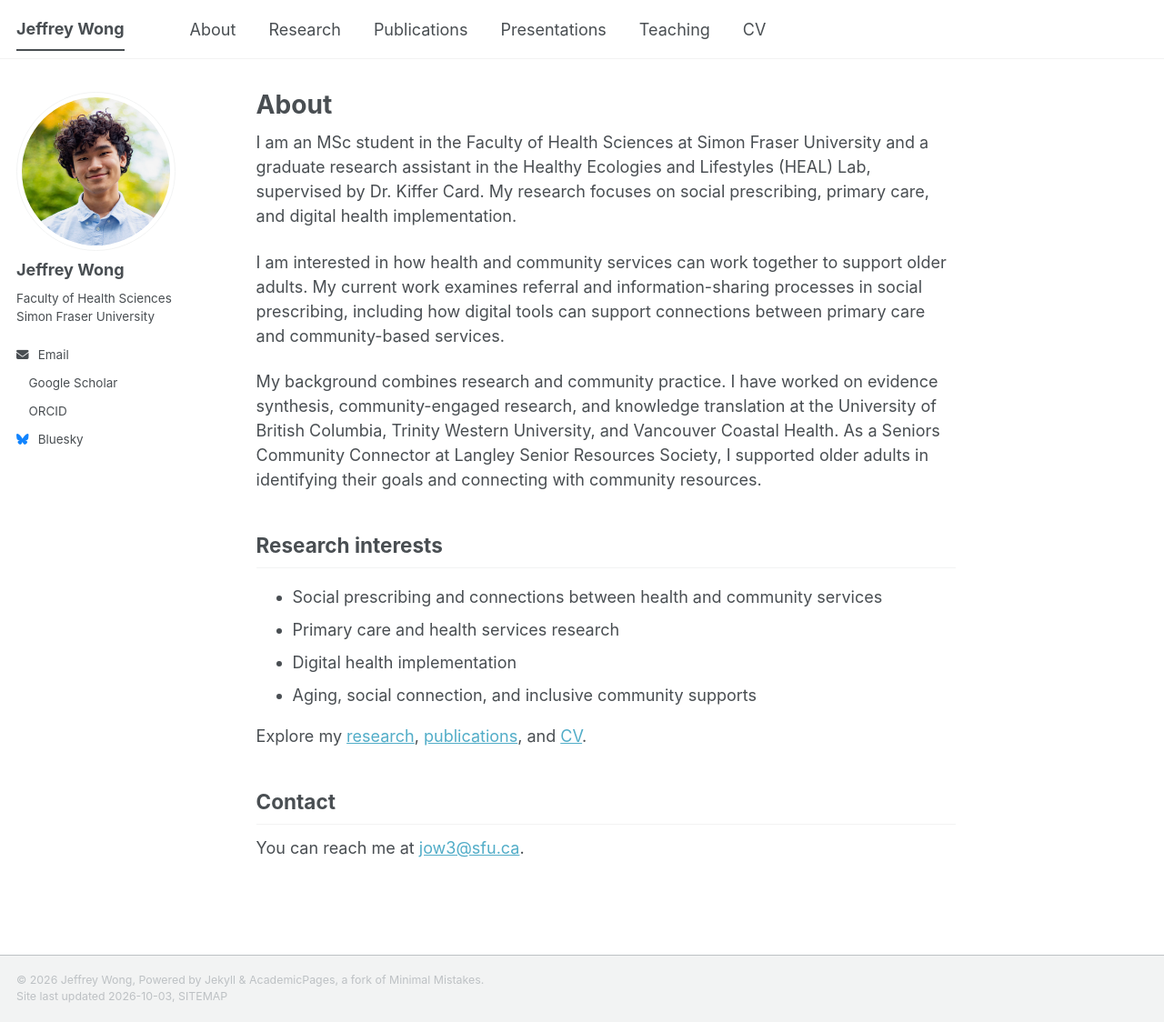
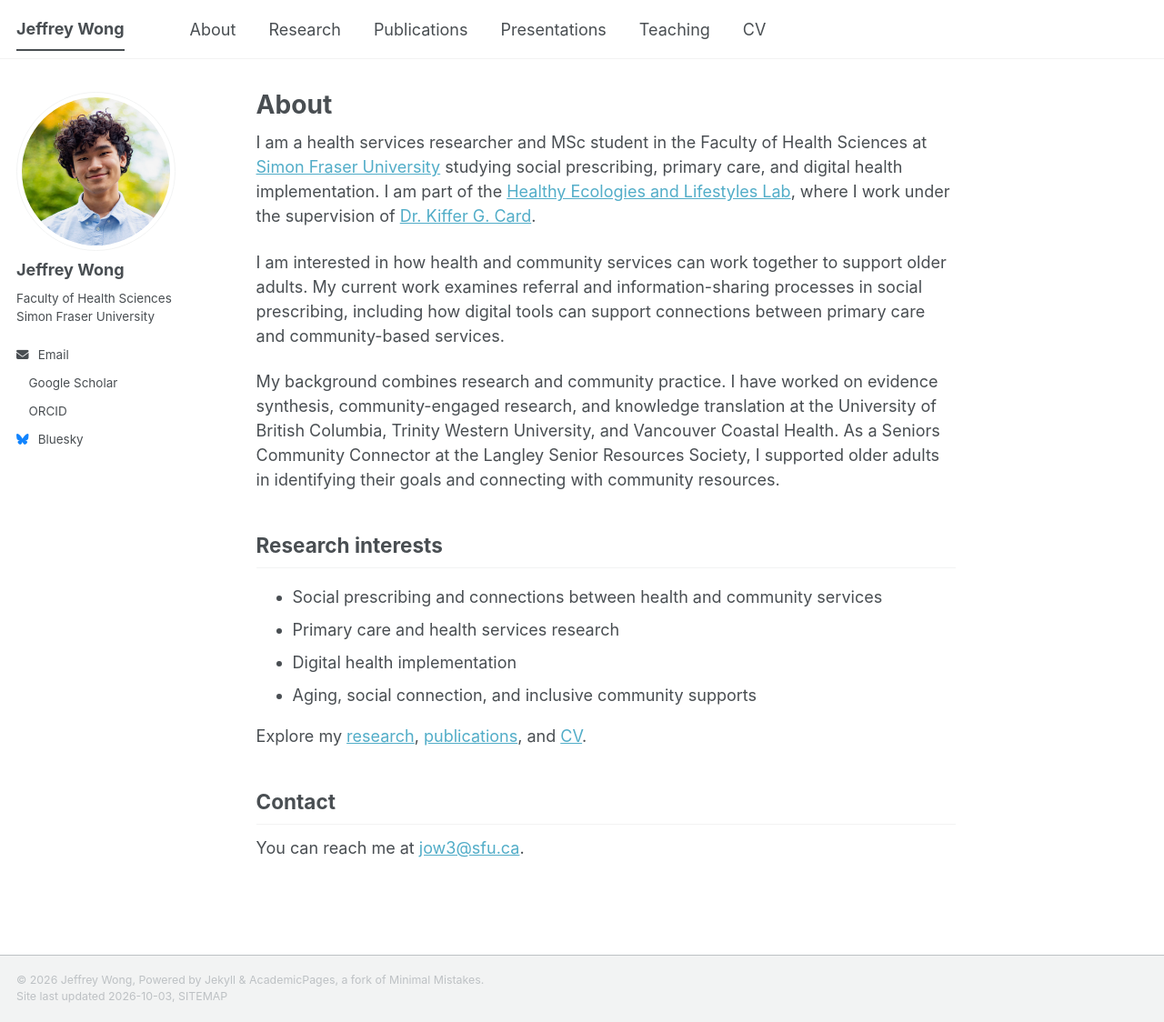
Before and after one commit to itsjeffreywong/itsjeffreywong.github.io, a Jekyll site: the page built from _pages/about.md, in a window 1280 px wide and 1124 px high. Shown: the whole window at 91% size. Built offline with Jekyll 4.4.1, drawn with Linux system fonts in a browser that asks for light colours; a style sheet for code colours, icons or effects is not loaded.

Commit message:
Update about.md

```diff
--- a/_pages/about.md
+++ b/_pages/about.md
@@ -2,17 +2,17 @@
 permalink: /
 title: "About"
 author_profile: true
-description: "Jeffrey Wong is an MSc student at Simon Fraser University studying social prescribing, primary care, and digital health implementation."
+description: "Jeffrey Wong is an MSc student in the Faculty of Health Sciences at Simon Fraser University studying social prescribing, primary care, and digital health implementation."
 redirect_from:
   - /about/
   - /about.html
 ---
 
-I am an MSc student in the Faculty of Health Sciences at Simon Fraser University and a graduate research assistant in the Healthy Ecologies and Lifestyles (HEAL) Lab, supervised by Dr. Kiffer Card. My research focuses on social prescribing, primary care, and digital health implementation.
+I am a health services researcher and MSc student in the Faculty of Health Sciences at [Simon Fraser University](https://sfu.ca) studying social prescribing, primary care, and digital health implementation. I am part of the [Healthy Ecologies and Lifestyles Lab](https://heal-lab.ca), where I work under the supervision of [Dr. Kiffer G. Card](https://sfu.ca/fhs/about/people/profiles/kiffer-card).
 
 I am interested in how health and community services can work together to support older adults. My current work examines referral and information-sharing processes in social prescribing, including how digital tools can support connections between primary care and community-based services.
 
-My background combines research and community practice. I have worked on evidence synthesis, community-engaged research, and knowledge translation at the University of British Columbia, Trinity Western University, and Vancouver Coastal Health. As a Seniors Community Connector at Langley Senior Resources Society, I supported older adults in identifying their goals and connecting with community resources.
+My background combines research and community practice. I have worked on evidence synthesis, community-engaged research, and knowledge translation at the University of British Columbia, Trinity Western University, and Vancouver Coastal Health. As a Seniors Community Connector at the Langley Senior Resources Society, I supported older adults in identifying their goals and connecting with community resources.
 
 ## Research interests
 
```
